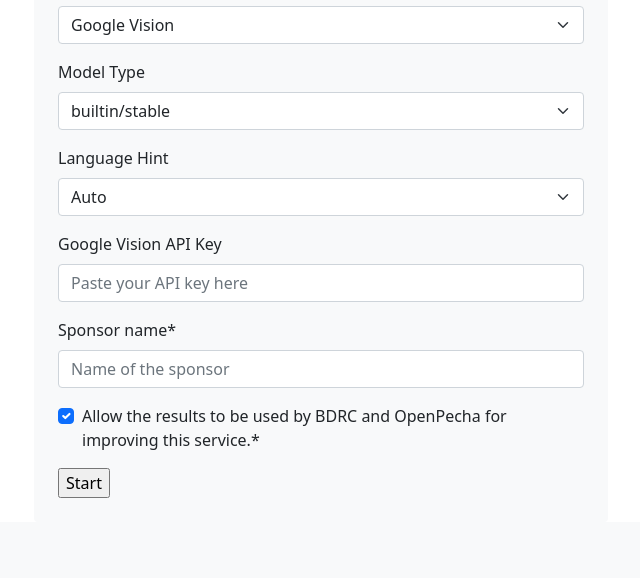
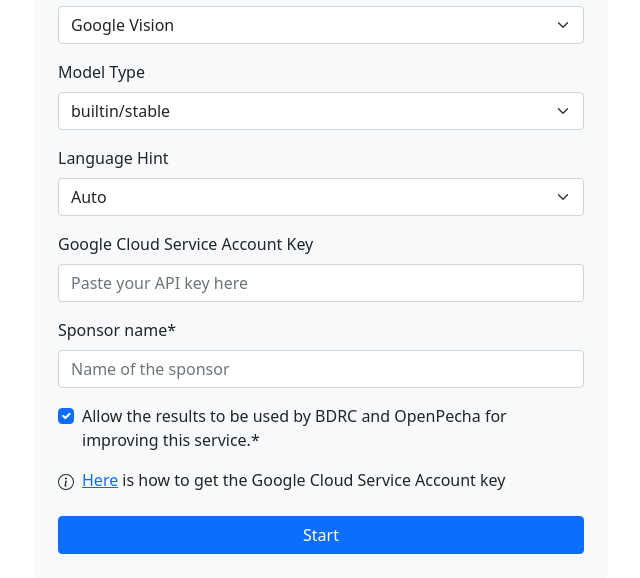
Before and after one commit to OpenPecha/Pipeline-Manager, a Django app: page /pipelines/ in a window 1280 px wide. Shown: the part 543-1121 px from the top of the page, without its empty margins (36-676 px from the left). Before the commit the page ends 1041 px from the top, so only its background shows below. Run offline with Django 3.2, Linux system fonts and the light colour scheme; data that the repository does not hold is empty; parts of the project's set-up code (start-up, migrations or seed data) failed here and were passed over; some libraries are stand-ins or nearby versions.

Commit message:
fix: add docs link in the form

```diff
--- a/data_pipeline_manager/pipelines/forms.py
+++ b/data_pipeline_manager/pipelines/forms.py
@@ -64,8 +64,8 @@
         required=False,
         initial="Auto",
     )
-    google_vision_api_key = forms.CharField(
-        label="Google Vision API Key",
+    gcloud_service_account_key = forms.CharField(
+        label="Google Cloud Service Account Key",
         widget=forms.TextInput(
             attrs={"placeholder": "Paste your API key here", "type": "password"}
         ),
@@ -81,17 +81,17 @@
         required=True,
     )
 
-    def clean_google_vision_api_key(self):
+    def clean_gcloud_service_account_key(self):
         ocr_engine = self.cleaned_data.get("ocr_engine")
-        api_key_str = self.cleaned_data.get("google_vision_api_key")
+        api_key_str = self.cleaned_data.get("gcloud_service_account_key")
         if ocr_engine == "GV":
             if not api_key_str:
                 raise forms.ValidationError(
-                    "Google Vision API Key is required for Google Vision OCR Engine",
+                    "Gcloud Service Account key is required for Google Vision OCR Engine",
                 )
 
         try:
             api_key_dict = json.loads(api_key_str)
         except Exception:
-            raise forms.ValidationError("Google Vision API Key is not valid JSON")
+            raise forms.ValidationError("Gcloud Service Account Key is not valid JSON")
         return api_key_dict
--- a/data_pipeline_manager/pipelines/views.py
+++ b/data_pipeline_manager/pipelines/views.py
@@ -22,7 +22,7 @@
             ocr_engine=OCR_ENGINES[self.form.cleaned_data["ocr_engine"]],
             model_type=self.form.cleaned_data["model_type"],
             lang_hint=form.cleaned_data["language_hint"],
-            credentials=self.form.cleaned_data["google_vision_api_key"],
+            credentials=self.form.cleaned_data["gcloud_service_account_key"],
             images_path=images_dir,
             ocr_outputs_path=ocr_outputs_dir,
         )
--- a/data_pipeline_manager/templates/pipelines/create_ocr_task_form.html
+++ b/data_pipeline_manager/templates/pipelines/create_ocr_task_form.html
@@ -1,7 +1,30 @@
-{% load  crispy_forms_tags %}
+{% load crispy_forms_tags %}
 
 <form method="post">
-    {% csrf_token %}
-    {{ form|crispy }}
-    <input type="submit" value="Start" />
+  {% csrf_token %} {{ form|crispy }}
+  <div class="d-flex fs-6 fw-lighter">
+    <div>
+      <svg
+        xmlns="http://www.w3.org/2000/svg"
+        width="16"
+        height="16"
+        fill="currentColor"
+        class="bi bi-info-circle"
+        viewBox="0 0 16 16"
+      >
+        <path
+          d="M8 15A7 7 0 1 1 8 1a7 7 0 0 1 0 14zm0 1A8 8 0 1 0 8 0a8 8 0 0 0 0 16z"
+        />
+        <path
+          d="m8.93 6.588-2.29.287-.082.38.45.083c.294.07.352.176.288.469l-.738 3.468c-.194.897.105 1.319.808 1.319.545 0 1.178-.252 1.465-.598l.088-.416c-.2.176-.492.246-.686.246-.275 0-.375-.193-.304-.533L8.93 6.588zM9 4.5a1 1 0 1 1-2 0 1 1 0 0 1 2 0z"
+        />
+      </svg>
+    </div>
+    <p class="ms-2">
+      <a href="https://github.com/googleapis/python-vision#quick-start" target="_blank">Here</a> is how to get the Google Cloud Service Account key
+    </p>
+  </div>
+  <div class="mt-2 d-grid">
+    <button class="btn btn-primary" type="submit">Start</button>
+  </div>
 </form>
```
Also changed, not shown: data_pipeline_manager/pipelines/tests/test_forms.py (+4 -2 lines).
